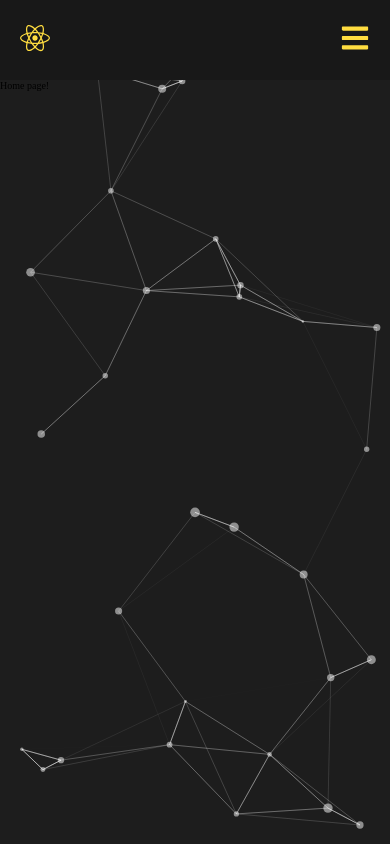
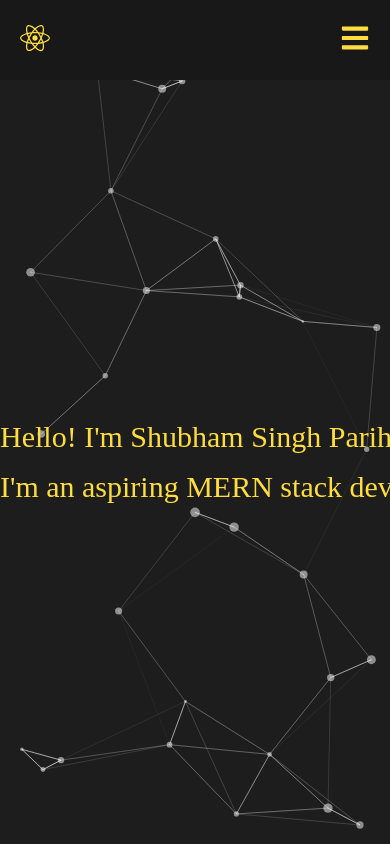
Before and after one commit to lonewarrior0111/portfolio-website, a React (Vite) app: page / in a window 390 px wide. Built offline with nearby package versions, Linux system fonts and the light colour scheme.

Commit message:
designed h1 tag of home page and integrated typing effect successfully!

```diff
--- a/src/App.jsx
+++ b/src/App.jsx
@@ -30,6 +30,7 @@ function App() {
       {/* navbar */}
       <Navbar />
       {/* main page content */}
+      <div className="App_main-page-content">
         <Routes>
           <Route path="/about" element={<About />} />
           <Route path="/" element={<Home />} />
@@ -39,6 +40,7 @@ function App() {
           <Route path="/contact" element={<Contact />} />
         </Routes>
       </div>
+    </div>
   );
 }
 
--- a/src/pages/home/index.jsx
+++ b/src/pages/home/index.jsx
@@ -1,8 +1,16 @@
+import "./styles.scss";
+function Home() {
+  return (
+    <section id="home" className="home">
+      <div className="home_text-wrapper">
+        <h1>
+          Hello! I'm Shubham Singh Parihar,
+          <br />
+          I'm an aspiring MERN stack developer
+        </h1>
+      </div>
+    </section>
+  );
+}
 
-function Home() {
-    return (
-      <div>Home page!</div>
-    )
-  }
-
-  export default Home
+export default Home;
--- a/src/pages/home/styles.scss
+++ b/src/pages/home/styles.scss
@@ -0,0 +1,79 @@
+.home {
+    position: relative;
+    height: 100%;
+    display: flex;
+    justify-content: center;
+    align-content: center;
+    flex-direction: column;
+
+    &_text-wrapper {
+      display: flex;
+      justify-content: center;
+
+      h1 {
+        color: var(--yellow-theme-main-color);
+        margin: 0px;
+        font-weight: 500;
+        font-size: 6rem;
+        line-height: 10rem;
+        position: relative;
+        overflow: hidden;
+        white-space: nowrap;
+        animation: typingEffectAnimation 2.5s steps(30, end);
+      }
+    }
+    &_contact-me{
+      display: flex;
+      justify-content: center;
+      margin-top: 15px;
+
+      button{
+        cursor: pointer;
+        padding: 10px 70px;
+        font-size: 2rem;
+        background: transparent;
+        color: var(--yellow-theme-main-color);
+        border: 1.5px solid var(--yellow-theme-main-color);
+        border-radius: 4px;
+        font-weight: 500;
+
+        &:hover{
+          background: var(--yellow-theme-main-color);
+          color: #000000;
+        }
+      }
+    }
+  }
+
+
+
+  @media only screen and (max-width: 550px) {
+    .home_text-wrapper h1 {
+      font-size: 3rem;
+      line-height: 5rem;
+    }
+  }
+
+  @media only screen and (min-width: 551px) and (max-width: 768px) {
+    .home_text-wrapper h1 {
+      font-size: 4rem;
+      line-height: 6rem;
+    }
+  }
+
+  @media only screen and (min-width: 769px) and (max-width: 990px) {
+    .home_text-wrapper h1 {
+      font-size: 6rem;
+      line-height: 8rem;
+    }
+  }
+
+  @keyframes typingEffectAnimation {
+    from {
+      width: 0;
+    }
+
+    to {
+      width: 100%;
+    }
+  }
```
Lines whose indentation alone changed are shown as unchanged.
